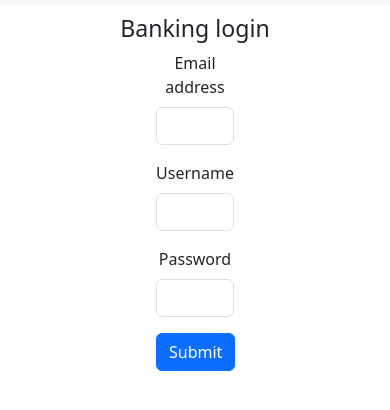
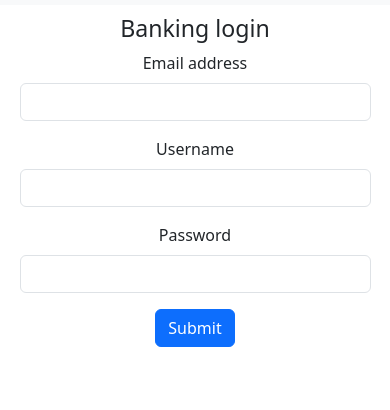
Before and after one commit to br0kenpixel/phishweb, a plain HTML site: page www/login.html in a window 390 px wide. Shown: the part 60-470 px from the top of the page. Drawn offline with nearby package versions, Linux system fonts and the light colour scheme.

Commit message:
adjust login form size

```diff
--- a/www/login.html
+++ b/www/login.html
@@ -24,9 +24,17 @@
         }
 
         form {
-            width: 20%;
-            max-width: 20%;
+            width: 50%;
+            max-width: 50%;
             margin: 0 auto;
+        }
+
+        @media only screen and (max-width: 600px) {
+            form {
+                width: 90%;
+                max-width: 90%;
+                margin: 0 auto;
+            }
         }
 
         #errorText {
```
